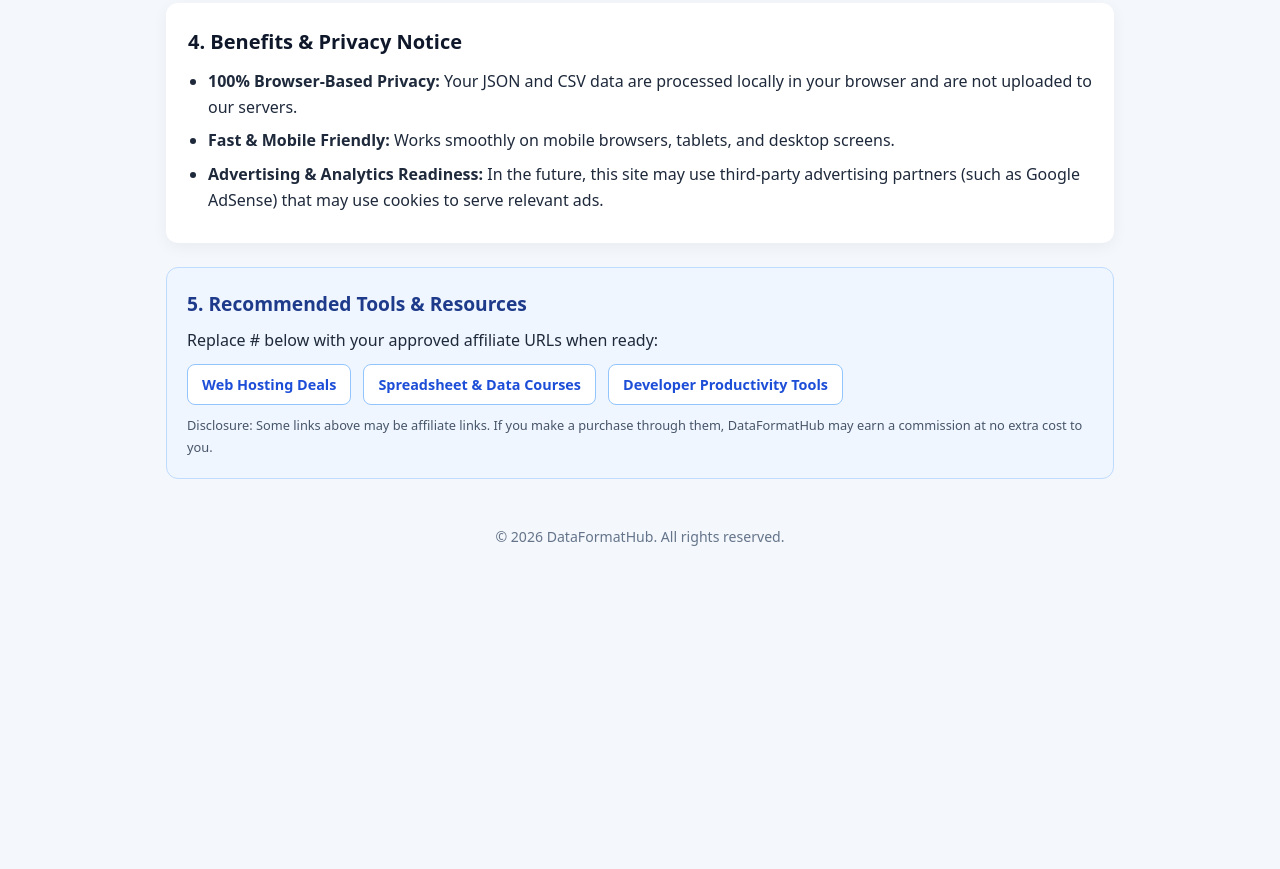
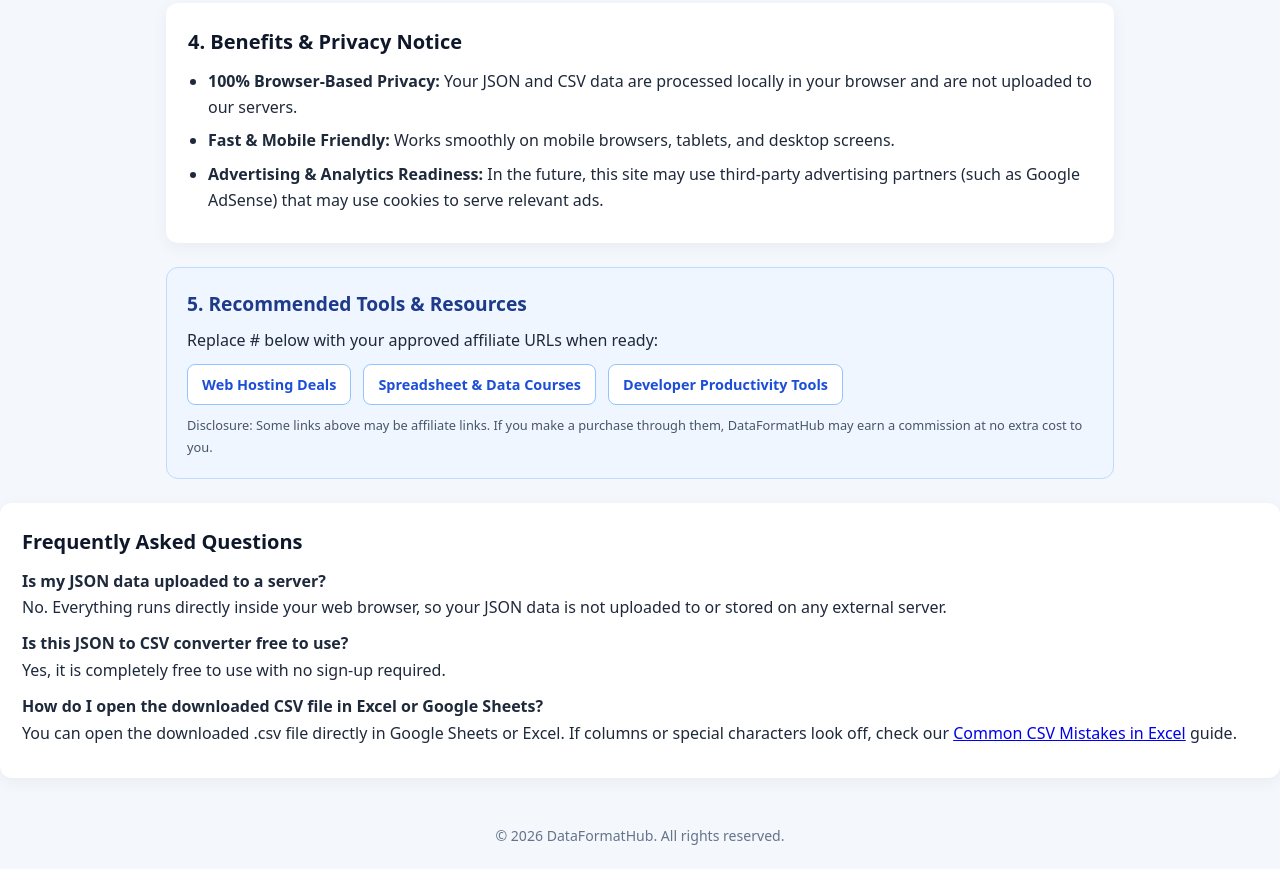
Before and after one commit to dataformathub/dataformathub, a plain HTML site: page index.html in a window 1280 px wide. Shown: the part 1538-2407 px from the top of the page. Before the commit the page ends 2108 px from the top, so only its background shows below. Drawn offline with Linux system fonts and the light colour scheme.

Commit message:
Add FAQ section to index.html

```diff
--- a/index.html
+++ b/index.html
@@ -259,7 +259,17 @@
       <p class="disclosure">Disclosure: Some links above may be affiliate links. If you make a purchase through them, DataFormatHub may earn a commission at no extra cost to you.</p>
     </section>
   </main>
+<section class="info-section" id="faq">
+  <h2>Frequently Asked Questions</h2>
+  <p><strong>Is my JSON data uploaded to a server?</strong><br>
+  No. Everything runs directly inside your web browser, so your JSON data is not uploaded to or stored on any external server.</p>
 
+  <p><strong>Is this JSON to CSV converter free to use?</strong><br>
+  Yes, it is completely free to use with no sign-up required.</p>
+
+  <p><strong>How do I open the downloaded CSV file in Excel or Google Sheets?</strong><br>
+  You can open the downloaded <code>.csv</code> file directly in Google Sheets or Excel. If columns or special characters look off, check our <a href="guide.html">Common CSV Mistakes in Excel</a> guide.</p>
+</section>
   <footer>
     <p>&copy; <span id="year"></span> DataFormatHub. All rights reserved.</p>
   </footer>
```
